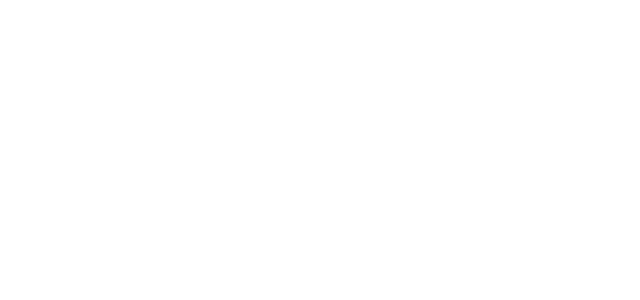
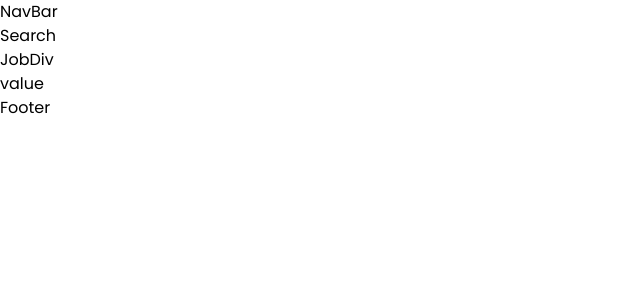
Before and after one commit to alexander784/Mboka, a React (Create React App) app: page / in a window 1280 px wide. Shown: the top 300 px of the page, without its empty margins (0-640 px from the left). Built offline with nearby package versions, Linux system fonts and the light colour scheme.

Commit message:
Customize components

```diff
--- a/src/App.js
+++ b/src/App.js
@@ -1,8 +1,20 @@
 import './App.css';
-
+import Footer from './components/Footerdiv/Footer';
+import NavBar from './components/NavBar/NavBar';
+import JobDiv from './components/jobdiv/Job';
+import Search from './components/searchdiv/Search';
+import Value from './components/valuediv/Value';
 function App() {
   return (
     <>
+    <NavBar />
+    <Search />
+    <JobDiv/>
+    <Value />
+    <Footer />
+
+
+
 
     </>
   );
--- a/src/components/valuediv/value.js
+++ b/src/components/valuediv/Value.js
@@ -1,9 +1,9 @@
 import React from 'react'
 
-const value = () => {
+const Value = () => {
   return (
     <div>value</div>
   )
 }
 
-export default value;
+export default Value;
```
Also changed, not shown: src/components/jobdiv/Job.js (renamed from src/components/jobdiv/JobDiv.js).
